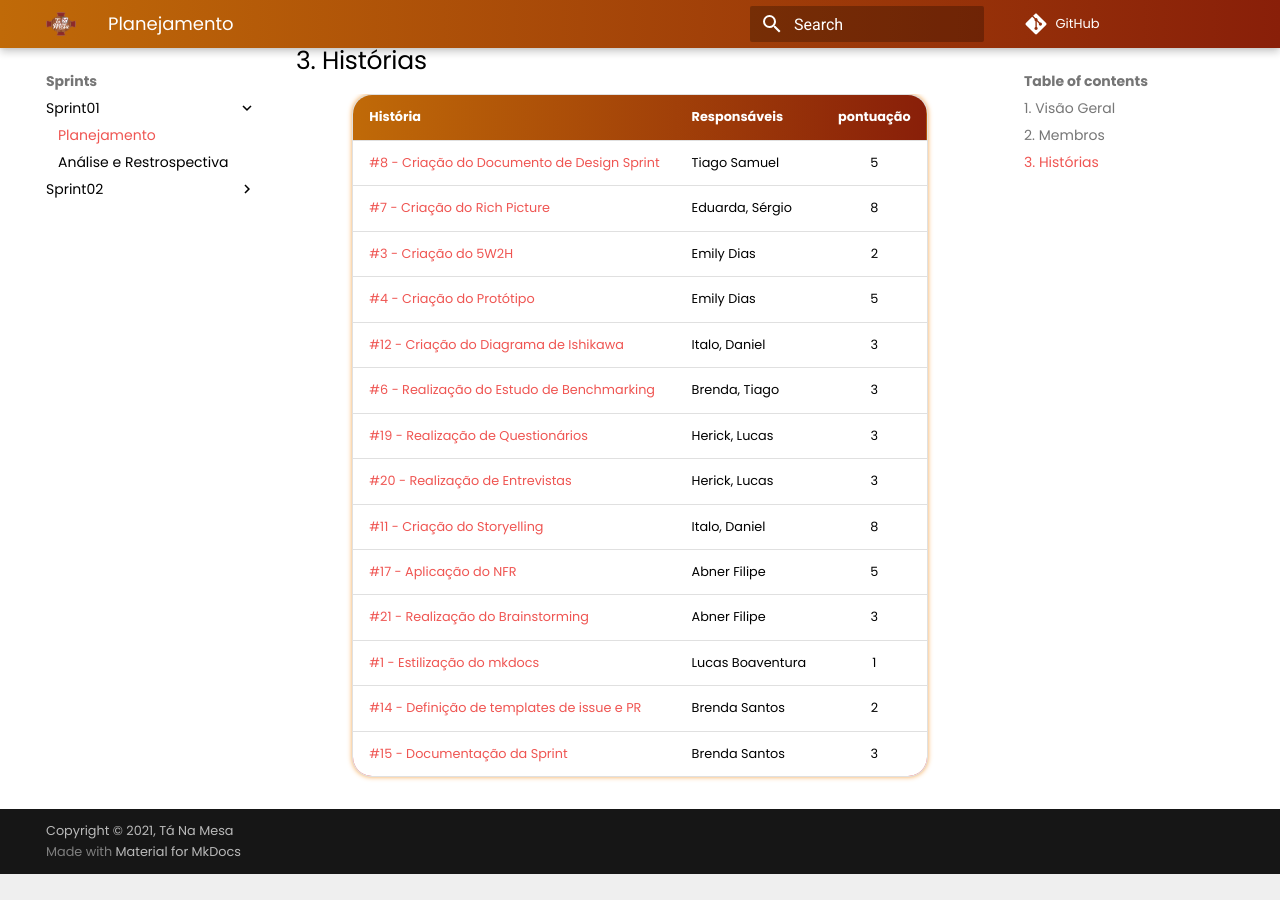
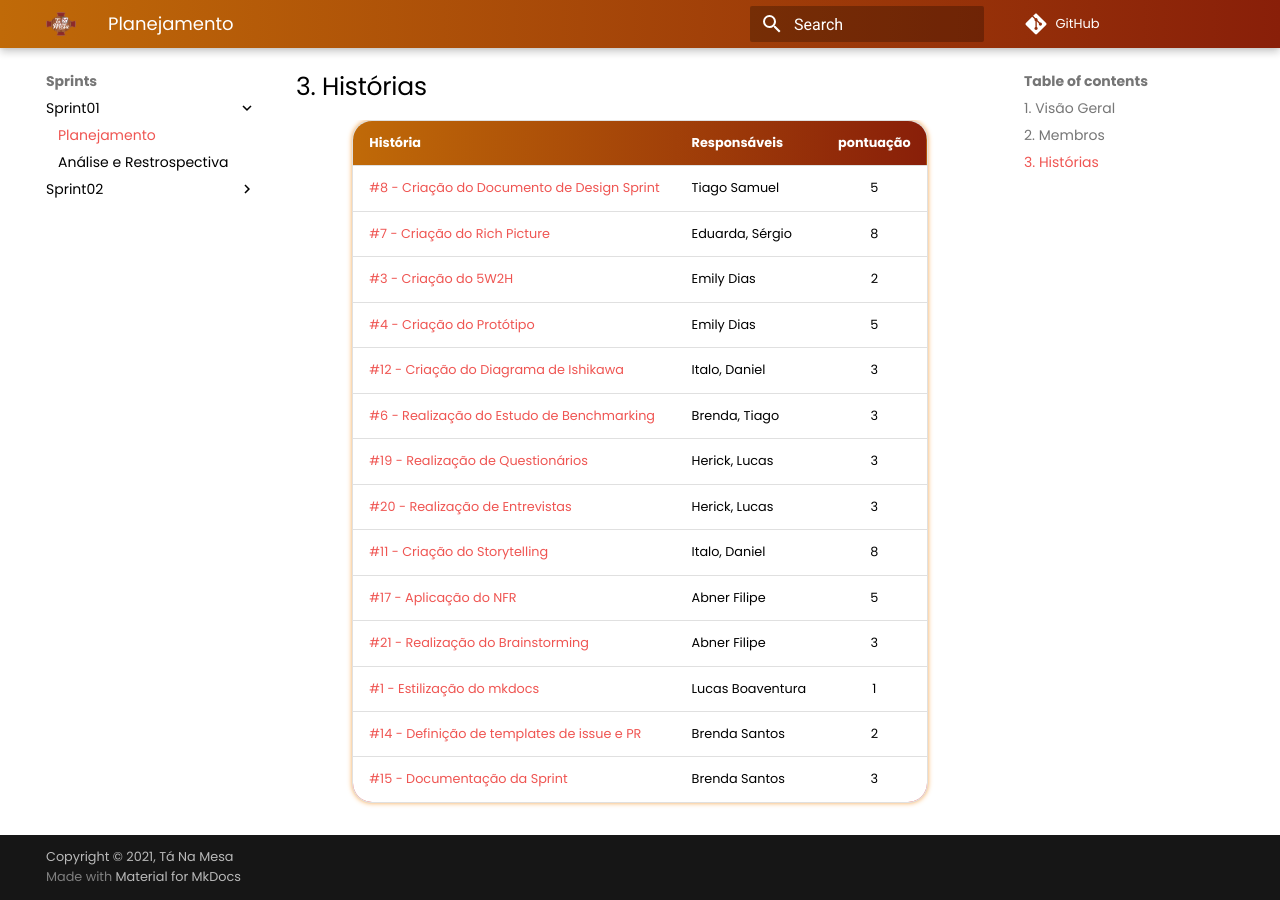
Before and after one commit to UnBArqDsw2021-1/2021.1_G02_TaNaMesa_docs, an MkDocs documentation site: the page built from docs/sprints/sprint01/sprint01-planning.md, in a window 1280 px wide and 900 px high, scrolled down 833 px. Built offline with MkDocs 1.6.1 and Material for MkDocs 9.7.7, drawn with Linux system fonts in a browser that asks for light colours; comment, search, counter and statistics services are not loaded; before the commit the page ends 1707 px from its top, so only the background shows below that.

Commit message:
Realizando alteracoes comentadas

```diff
--- a/docs/sprints/sprint01/sprint01-planning.md
+++ b/docs/sprints/sprint01/sprint01-planning.md
@@ -30,7 +30,7 @@
 |[#6 - Realização do Estudo de Benchmarking](https://github.com/UnBArqDsw2021-1/2021.1_G02_TaNaMesa_docs/issues/6) | Brenda, Tiago |     3     |
 |[#19 - Realização de Questionários](https://github.com/UnBArqDsw2021-1/2021.1_G02_TaNaMesa_docs/issues/19) | Herick, Lucas |     3     |
 |[#20 - Realização de Entrevistas](https://github.com/UnBArqDsw2021-1/2021.1_G02_TaNaMesa_docs/issues/20) | Herick, Lucas |     3     |
-|[#11 - Criação do Storyelling](https://github.com/UnBArqDsw2021-1/2021.1_G02_TaNaMesa_docs/issues/11) | Italo, Daniel |     8     |
+|[#11 - Criação do Storytelling](https://github.com/UnBArqDsw2021-1/2021.1_G02_TaNaMesa_docs/issues/11) | Italo, Daniel |     8     |
 |[#17 - Aplicação do NFR](https://github.com/UnBArqDsw2021-1/2021.1_G02_TaNaMesa_docs/issues/17) | Abner Filipe|     5    |
 |[#21 - Realização do Brainstorming](https://github.com/UnBArqDsw2021-1/2021.1_G02_TaNaMesa_docs/issues/21) | Abner Filipe |     3     |
 |[#1 - Estilização do mkdocs](https://github.com/UnBArqDsw2021-1/2021.1_G02_TaNaMesa_docs/issues/1) | Lucas Boaventura |     1     |
```
